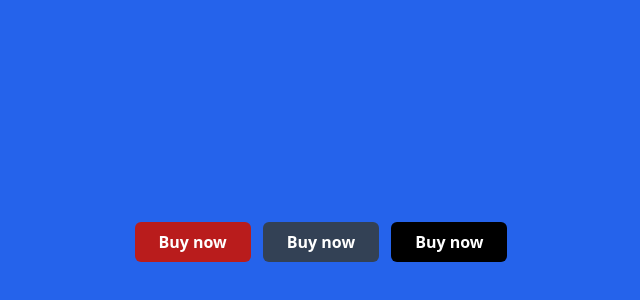
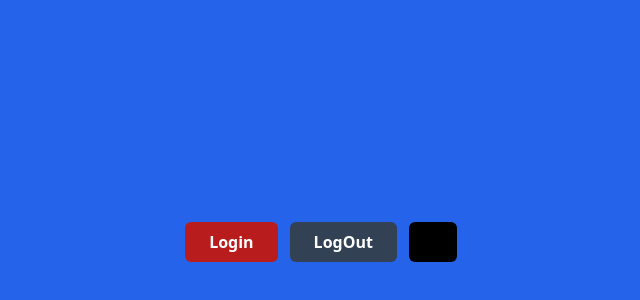
Before and after one commit to RianiDestianti/React-LearnJavaScript, a React (Vite) app: page / in a window 1280 px wide. Shown: the part 158-458 px from the top of the page, without its empty margins (319-959 px from the left). Built offline with nearby package versions, Linux system fonts and the light colour scheme.

Commit message:
refactor: apply props.text to Button

```diff
--- a/src/App.jsx
+++ b/src/App.jsx
@@ -6,7 +6,7 @@ const Button = (props) => {
       className={`h-10 px-6 font-semibold rounded-md ${props.variant} text-white`}
       type="submit"
     >
-      Buy now
+      {props.text}
     </button>
   );
 };
@@ -15,8 +15,8 @@ function App() {
   return (
     <div className="flex justify-center items-center min-h-screen bg-blue-600">
       <div className="flex gap-x-3">
-        <Button variant="bg-red-700" />
-        <Button variant="bg-slate-700" />
+        <Button variant="bg-red-700" text="Login" />
+        <Button variant="bg-slate-700" text="LogOut"/>
         <Button variant="bg-black" />
       </div>
     </div>
```
